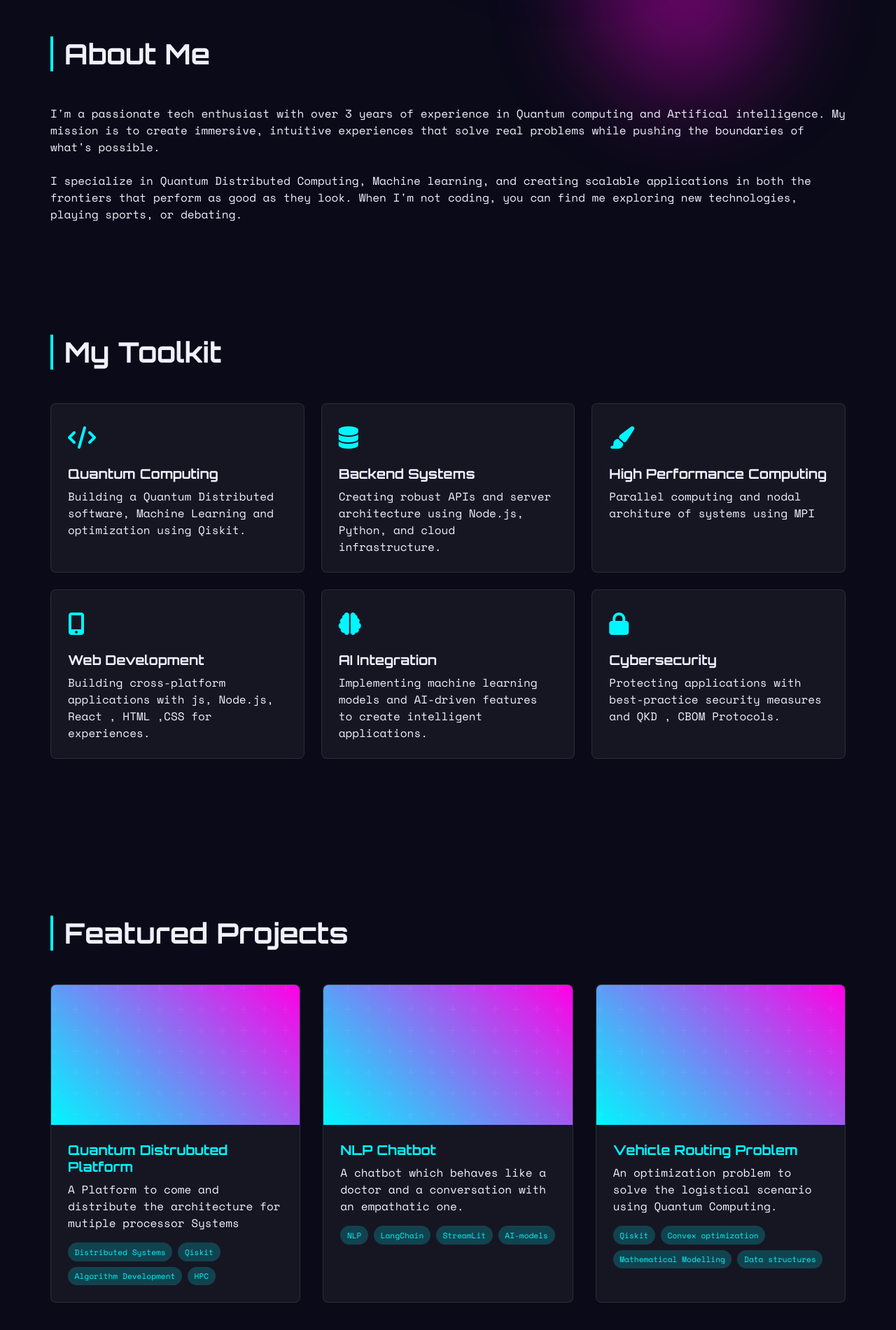
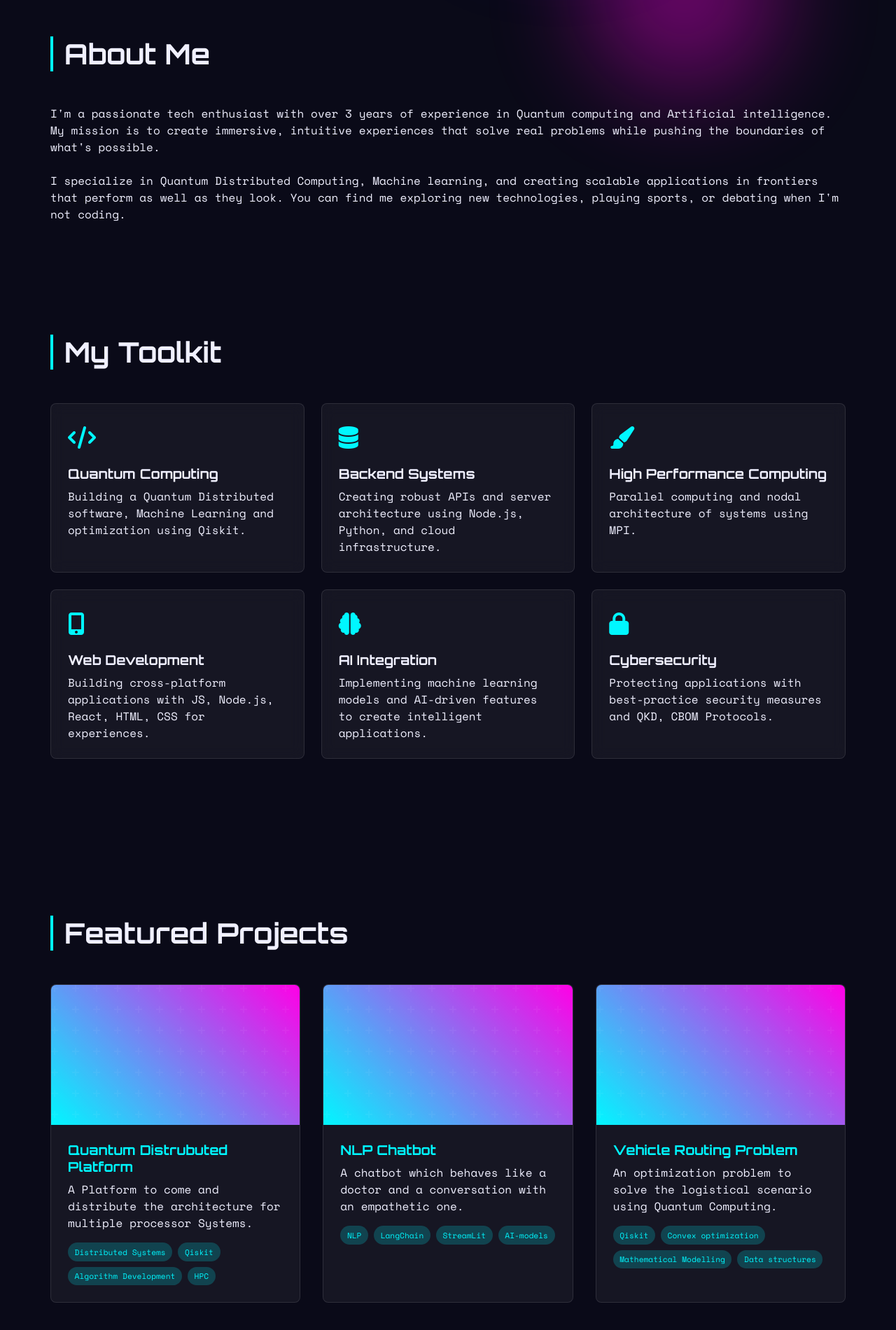
Before and after one commit to Huda1fah/Huda1fah.github.io, a plain HTML site: page index.html in a window 1280 px wide. Shown: the part 828-2728 px from the top of the page at 70% size. Drawn offline with nearby package versions, Linux system fonts and the light colour scheme; animation ran at ten frames a second.

Commit message:
Update index.html

```diff
--- a/index.html
+++ b/index.html
@@ -624,7 +624,7 @@
     <div class="orb orb-3"></div>
 
     <nav>
-        <div class="logo">ANOTHERDEV.FOLIO</div>
+        <div class="logo">A Little about me</div>
         <div class="nav-links">
             <a href="#about">About</a>
             <a href="#skills">Skills</a>
@@ -650,9 +650,9 @@
     <section id="about">
         <h2 class="section-title reveal">About Me</h2>
         <div class="about-content reveal">
-            <p>I'm a passionate tech enthusiast with over 3 years of experience in Quantum computing and Artifical intelligence. My mission is to create immersive, intuitive experiences that solve real problems while pushing the boundaries of what's possible.</p>
+            <p>I'm a passionate tech enthusiast with over 3 years of experience in Quantum computing and Artificial intelligence. My mission is to create immersive, intuitive experiences that solve real problems while pushing the boundaries of what's possible.</p>
             <br>
-            <p>I specialize in Quantum Distributed Computing, Machine learning, and creating scalable applications in both the frontiers that perform as good as they look. When I'm not coding, you can find me exploring new technologies, playing sports, or debating.</p>
+            <p>I specialize in Quantum Distributed Computing, Machine learning, and creating scalable applications in frontiers that perform as well as they look. You can find me exploring new technologies, playing sports, or debating when I'm not coding.</p>
         </div>
     </section>
 
@@ -672,12 +672,12 @@
             <div class="skill-card reveal">
                 <div class="skill-icon"><i class="fas fa-paint-brush"></i></div>
                 <h3 class="skill-title">High Performance Computing</h3>
-                <p>Parallel computing and nodal architure of systems using MPI</p>
+                <p>Parallel computing and nodal architecture of systems using MPI.</p>
             </div>
             <div class="skill-card reveal">
                 <div class="skill-icon"><i class="fas fa-mobile-alt"></i></div>
                 <h3 class="skill-title">Web Development</h3>
-                <p>Building cross-platform applications with js, Node.js, React , HTML ,CSS for experiences.</p>
+                <p>Building cross-platform applications with JS, Node.js, React, HTML, CSS for experiences.</p>
             </div>
             <div class="skill-card reveal">
                 <div class="skill-icon"><i class="fas fa-brain"></i></div>
@@ -687,7 +687,7 @@
             <div class="skill-card reveal">
                 <div class="skill-icon"><i class="fas fa-lock"></i></div>
                 <h3 class="skill-title">Cybersecurity</h3>
-                <p>Protecting applications with best-practice security measures and QKD , CBOM Protocols.</p>
+                <p>Protecting applications with best-practice security measures and QKD, CBOM Protocols.</p>
             </div>
         </div>
     </section>
@@ -699,7 +699,7 @@
                 <div class="project-img"></div>
                 <div class="project-content">
                     <h3 class="project-title">Quantum Distrubuted Platform</h3>
-                    <p>A Platform to come and distribute the architecture for mutiple processor Systems</p>
+                    <p>A Platform to come and distribute the architecture for multiple processor Systems.</p>
                     <div class="project-tech">
                         <span class="tech-tag">Distributed Systems</span>
                         <span class="tech-tag">Qiskit</span>
@@ -712,7 +712,7 @@
                 <div class="project-img"></div>
                 <div class="project-content">
                     <h3 class="project-title">NLP Chatbot</h3>
-                    <p>A chatbot which behaves like a doctor and a conversation with an empathatic one.</p>
+                    <p>A chatbot which behaves like a doctor and a conversation with an empathetic one.</p>
                     <div class="project-tech">
                         <span class="tech-tag">NLP</span>
                         <span class="tech-tag">LangChain</span>
```
